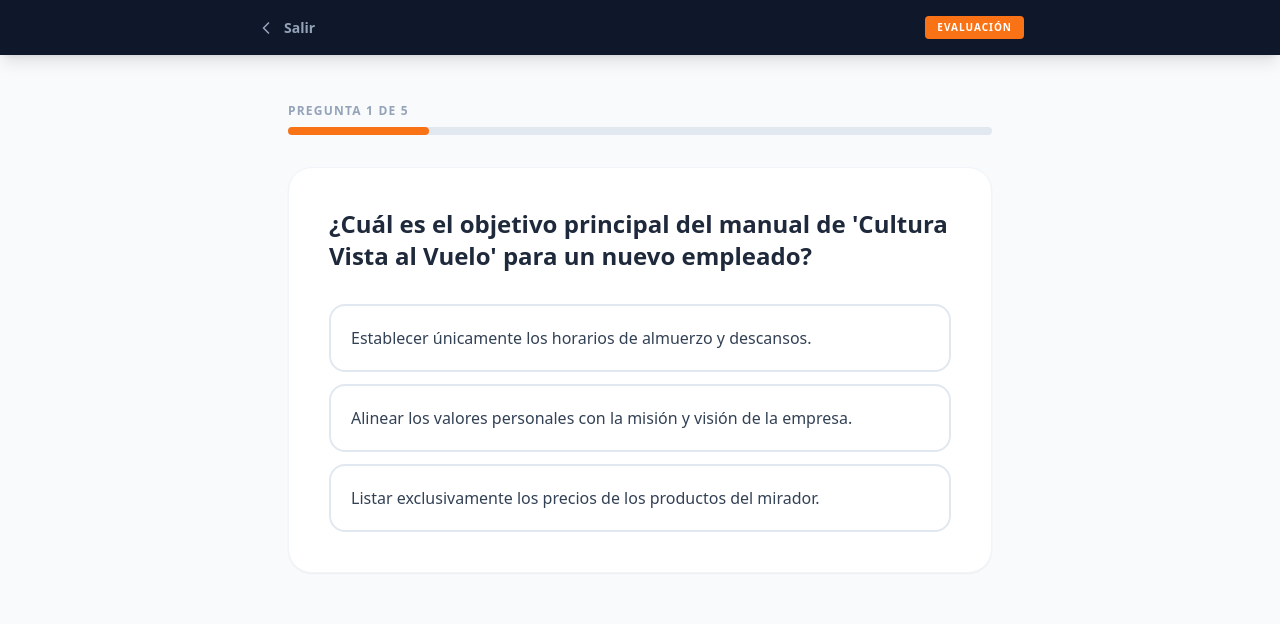
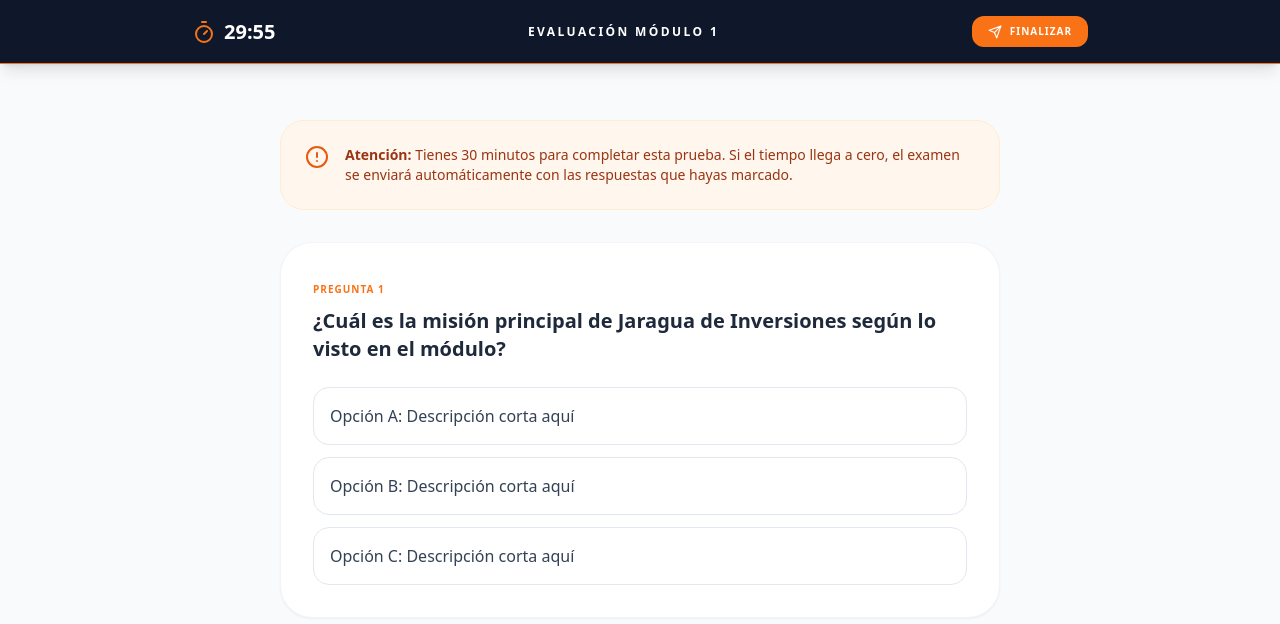
Before and after one commit to equipomarketing94-ops/portal-capacitacion, a Next.js app: page /examen in a window 1280 px wide. Shown: the top 624 px of the page. Built offline with nearby package versions, Linux system fonts and the light colour scheme.

Commit message:
Boton de tiempo

```diff
--- a/app/examen/page.jsx
+++ b/app/examen/page.jsx
@@ -1,199 +1,134 @@
 'use client';
 
-import React, { useState } from 'react';
-import { CheckCircle, XCircle, ArrowRight, Award, ChevronLeft, MapPin } from 'lucide-react';
-import Link from 'next/link';
+import React, { useState, useEffect } from 'react';
+import { useRouter, useSearchParams } from 'next/navigation';
+import { Timer, Send, AlertCircle, CheckCircle2, Loader2, ArrowLeft } from 'lucide-react';
+import { db } from '../firebase';
+import { doc, updateDoc, increment } from 'firebase/firestore';
 
-export default function ExamenPage() {
-  // Aquí guardamos el estado del examen (en qué pregunta va, su puntaje, etc.)
-  const [preguntaActual, setPreguntaActual] = useState(0);
-  const [puntaje, setPuntaje] = useState(0);
-  const [mostrarResultado, setMostrarResultado] = useState(false);
-  const [opcionSeleccionada, setOpcionSeleccionada] = useState(null);
-  const [respuestaRevisada, setRespuestaRevisada] = useState(false);
+export default function PaginaExamen() {
+  const router = useRouter();
+  const searchParams = useSearchParams();
+  const moduloId = searchParams.get('modulo') || '1';
 
-  // Nuestra base de datos de preguntas del Reglamento de Vista al Vuelo
-  const preguntas = [
-    {
-      pregunta: "¿Cuál es el objetivo principal del manual de 'Cultura Vista al Vuelo' para un nuevo empleado?",
-      opciones: [
-        "Establecer únicamente los horarios de almuerzo y descansos.",
-        "Alinear los valores personales con la misión y visión de la empresa.",
-        "Listar exclusivamente los precios de los productos del mirador."
-      ],
-      respuestaCorrecta: 1 // La opción correcta es la segunda (en programación empezamos a contar desde 0, así que 1 es la segunda)
-    },
-    {
-      pregunta: "En caso de una tormenta eléctrica en el mirador, ¿cuál es el protocolo de seguridad inmediato?",
-      opciones: [
-        "Permitir que los visitantes sigan tomando fotos si usan paraguas.",
-        "Pedir a todos que se reúnan bajo los árboles más altos.",
-        "Evacuar a los visitantes hacia las zonas cubiertas y seguras designadas."
-      ],
-      respuestaCorrecta: 2
-    },
-    {
-      pregunta: "¿Cuál es la importancia de reportar un barandal flojo o una baldosa suelta inmediatamente?",
-      opciones: [
-        "Prevenir accidentes de visitantes y colaboradores en las zonas de altura.",
-        "Evitar que el jefe se enoje durante la inspección mensual.",
-        "Esperar a que alguien se tropiece para comprobar si es peligroso."
-      ],
-      respuestaCorrecta: 0
-    },
-    {
-      pregunta: "Un cliente se queja porque hay mucha niebla y no puede ver la ciudad. ¿Qué acción refleja mejor nuestro servicio?",
-      opciones: [
-        "Decirle que el clima no es culpa de la empresa.",
-        "Ignorar la queja y seguir atendiendo a otros clientes.",
-        "Empatizar y ofrecerle una experiencia alternativa o información sobre el clima."
-      ],
-      respuestaCorrecta: 2
-    },
-    {
-      pregunta: "Al finalizar el turno, ¿cuál es la responsabilidad del colaborador respecto al área de trabajo?",
-      opciones: [
-        "Irme rápido apenas se cumpla la hora exacta, sin importar cómo quede el lugar.",
-        "Dejar el área limpia, organizada y reportar cualquier novedad al siguiente turno.",
-        "Dejar la basura para que el personal de aseo la recoja al día siguiente."
-      ],
-      respuestaCorrecta: 1
+  // --- 1. CONFIGURACIÓN DEL TIEMPO (1800 segundos = 30 min) ---
+  const TIEMPO_INICIAL = 1800;
+  const [segundosRestantes, setSegundosRestantes] = useState(TIEMPO_INICIAL);
+  const [examenFinalizado, setExamenFinalizado] = useState(false);
+  const [enviando, setEnviando] = useState(false);
+
+  // --- 2. LÓGICA DEL CRONÓMETRO ---
+  useEffect(() => {
+    // Si el tiempo se acaba o el examen termina, no hacemos nada
+    if (segundosRestantes <= 0 || examenFinalizado) {
+      if (segundosRestantes === 0) finalizarExamen();
+      return;
     }
-  ];
 
-  // Función que se ejecuta cuando el usuario hace clic en una opción
-  const manejarRespuesta = (indice) => {
-    if (respuestaRevisada) return; // Si ya respondió, no lo deja cambiar
-    setOpcionSeleccionada(indice);
-    setRespuestaRevisada(true);
+    // El 'latido' del reloj: resta 1 segundo cada 1000ms
+    const intervalo = setInterval(() => {
+      setSegundosRestantes((prev) => prev - 1);
+    }, 1000);
 
-    if (indice === preguntas[preguntaActual].respuestaCorrecta) {
-      setPuntaje(puntaje + 1);
+    // Limpiador: detiene el reloj si el usuario se va de la página
+    return () => clearInterval(intervalo);
+  }, [segundosRestantes, examenFinalizado]);
+
+  // --- 3. CONVERTIDOR DE FORMATO (MM:SS) ---
+  const formatearTiempo = (segundos) => {
+    const minutos = Math.floor(segundos / 60);
+    const segs = segundos % 60;
+    return `${minutos}:${segs < 10 ? '0' : ''}${segs}`;
+  };
+
+  // --- 4. FUNCIÓN PARA ENVIAR RESULTADOS ---
+  const finalizarExamen = async () => {
+    if (examenFinalizado) return;
+    setEnviando(true);
+
+    try {
+      const documentoId = localStorage.getItem('colaboradorActivo');
+      if (documentoId) {
+        const colaboradorRef = doc(db, "colaboradores", documentoId);
+
+        // Actualizamos el progreso y bloqueamos el examen de nuevo
+        await updateDoc(colaboradorRef, {
+          progresoTotal: increment(15), // Ejemplo: sube 15% al terminar
+          examenHabilitado: false // ¡IMPORTANTE! Se bloquea automáticamente al terminar
+        });
+      }
+      setExamenFinalizado(true);
+    } catch (error) {
+      console.error("Error al enviar examen:", error);
+    } finally {
+      setEnviando(false);
     }
   };
 
-  // Función para pasar a la siguiente pregunta
-  const siguientePregunta = () => {
-    const siguiente = preguntaActual + 1;
-    if (siguiente < preguntas.length) {
-      setPreguntaActual(siguiente);
-      setOpcionSeleccionada(null);
-      setRespuestaRevisada(false);
-    } else {
-      setMostrarResultado(true);
-    }
-  };
-
-  // Pantalla Final: Cuando ya respondió todas las preguntas
-  if (mostrarResultado) {
-    const porcentaje = Math.round((puntaje / preguntas.length) * 100);
-    const aprobo = porcentaje >= 80;
-
+  if (examenFinalizado) {
     return (
-      <div className="min-h-screen bg-slate-50 flex items-center justify-center p-4">
-        <div className="bg-white rounded-3xl shadow-xl p-8 max-w-md w-full text-center border border-slate-100">
-          <Award size={80} className={`mx-auto mb-6 ${aprobo ? 'text-green-500' : 'text-red-500'}`} />
-          <h2 className="text-3xl font-black text-slate-800 mb-2">
-            {aprobo ? '¡Felicitaciones!' : 'Sigue intentando'}
-          </h2>
-          <p className="text-slate-500 mb-8">Has completado la evaluación del Reglamento Interno.</p>
-
-          <div className="bg-slate-50 rounded-2xl p-6 mb-8 border border-slate-100">
-            <p className="text-sm font-bold text-slate-400 uppercase tracking-widest mb-1">Tu Calificación</p>
-            <p className={`text-5xl font-black ${aprobo ? 'text-green-600' : 'text-red-600'}`}>
-              {porcentaje}%
-            </p>
-            <p className="text-sm text-slate-500 mt-2">Acertaste {puntaje} de {preguntas.length} preguntas</p>
+      <div className="min-h-screen bg-slate-50 flex items-center justify-center p-6 text-center">
+        <div className="bg-white p-10 rounded-[3rem] shadow-xl max-w-md border border-slate-100">
+          <div className="w-20 h-20 bg-green-100 text-green-600 rounded-full flex items-center justify-center mx-auto mb-6">
+            <CheckCircle2 size={48} />
           </div>
-
-          <Link href="/progreso" className="block w-full bg-slate-900 text-white py-4 rounded-xl font-bold uppercase tracking-widest hover:bg-orange-600 transition-colors shadow-lg">
+          <h2 className="text-3xl font-black text-slate-900 mb-4">¡Examen Recibido!</h2>
+          <p className="text-slate-500 font-medium mb-8">Tu evaluación ha sido guardada. El administrador revisará tus resultados pronto.</p>
+          <button
+            onClick={() => router.push('/progreso')}
+            className="w-full py-4 bg-slate-900 text-white rounded-2xl font-black uppercase tracking-widest hover:bg-orange-600 transition-all"
+          >
             Volver al Portal
-          </Link>
+          </button>
         </div>
       </div>
     );
   }
 
-  // Pantalla del Examen (Mientras está respondiendo)
   return (
     <div className="min-h-screen bg-slate-50 font-sans pb-12">
-      {/* Barra superior */}
-      <nav className="bg-slate-900 text-white p-4 shadow-lg">
-        <div className="max-w-3xl mx-auto flex justify-between items-center">
-          <Link href="/progreso" className="text-slate-400 hover:text-white transition-colors flex items-center gap-2 text-sm font-bold">
-            <ChevronLeft size={20} /> Salir
-          </Link>
-          <div className="text-[10px] font-bold uppercase tracking-widest bg-orange-500 px-3 py-1 rounded">
-            Evaluación
+      {/* Barra de Tiempo fija arriba */}
+      <nav className="bg-slate-900 text-white p-4 sticky top-0 z-20 shadow-lg border-b border-orange-500">
+        <div className="max-w-4xl mx-auto flex justify-between items-center">
+          <div className="flex items-center gap-2">
+            <Timer className={segundosRestantes < 300 ? 'text-red-500 animate-pulse' : 'text-orange-500'} />
+            <span className="text-xl font-black tabular-nums">
+              {formatearTiempo(segundosRestantes)}
+            </span>
           </div>
+          <h1 className="text-xs font-black uppercase tracking-[0.2em] hidden sm:block">Evaluación Módulo {moduloId}</h1>
+          <button
+            onClick={finalizarExamen}
+            disabled={enviando}
+            className="bg-orange-500 hover:bg-orange-600 text-white px-4 py-2 rounded-xl text-[10px] font-black uppercase tracking-widest transition-all flex items-center gap-2"
+          >
+            {enviando ? <Loader2 className="animate-spin" size={14} /> : <Send size={14} />}
+            Finalizar
+          </button>
         </div>
       </nav>
 
-      <div className="max-w-3xl mx-auto p-4 md:p-8 mt-4">
-        {/* Barra de progreso del examen */}
-        <div className="mb-8">
-          <div className="flex justify-between items-end mb-2">
-            <span className="text-xs font-bold text-slate-400 uppercase tracking-widest">
-              Pregunta {preguntaActual + 1} de {preguntas.length}
-            </span>
-          </div>
-          <div className="w-full bg-slate-200 rounded-full h-2">
-            <div
-              className="bg-orange-500 h-2 rounded-full transition-all duration-500"
-              style={{ width: `${((preguntaActual + 1) / preguntas.length) * 100}%` }}
-            ></div>
-          </div>
+      <div className="max-w-3xl mx-auto p-6 mt-8">
+        <div className="bg-orange-50 border border-orange-100 p-6 rounded-3xl flex gap-4 mb-8">
+          <AlertCircle className="text-orange-600 shrink-0" />
+          <p className="text-sm text-orange-800 font-medium">
+            <strong>Atención:</strong> Tienes 30 minutos para completar esta prueba. Si el tiempo llega a cero, el examen se enviará automáticamente con las respuestas que hayas marcado.
+          </p>
         </div>
 
-        {/* Tarjeta de la Pregunta */}
-        <div className="bg-white rounded-3xl shadow-sm p-6 md:p-10 border border-slate-100">
-          <h2 className="text-xl md:text-2xl font-bold text-slate-800 mb-8 leading-relaxed">
-            {preguntas[preguntaActual].pregunta}
-          </h2>
-
-          <div className="space-y-3">
-            {preguntas[preguntaActual].opciones.map((opcion, index) => {
-              let claseBoton = "border-slate-200 text-slate-700 hover:border-orange-300 hover:bg-orange-50";
-              let Icono = null;
-
-              if (respuestaRevisada) {
-                if (index === preguntas[preguntaActual].respuestaCorrecta) {
-                  claseBoton = "border-green-500 bg-green-50 text-green-800";
-                  Icono = <CheckCircle className="text-green-500" size={24} />;
-                } else if (index === opcionSeleccionada) {
-                  claseBoton = "border-red-500 bg-red-50 text-red-800";
-                  Icono = <XCircle className="text-red-500" size={24} />;
-                } else {
-                  claseBoton = "border-slate-100 bg-slate-50 text-slate-400 opacity-50";
-                }
-              }
-
-              return (
-                <button
-                  key={index}
-                  onClick={() => manejarRespuesta(index)}
-                  disabled={respuestaRevisada}
-                  className={`w-full text-left p-5 rounded-2xl border-2 transition-all flex items-center justify-between font-medium ${claseBoton}`}
-                >
-                  <span className="pr-4">{opcion}</span>
-                  {Icono && <span className="shrink-0">{Icono}</span>}
+        {/* AQUÍ IRÁN LAS PREGUNTAS MÁS ADELANTE */}
+        <div className="space-y-6">
+          <div className="bg-white p-8 rounded-[2rem] border border-slate-100 shadow-sm">
+            <span className="text-[10px] font-black text-orange-500 uppercase tracking-widest">Pregunta 1</span>
+            <h3 className="text-xl font-bold text-slate-800 mt-2 mb-6">¿Cuál es la misión principal de Jaragua de Inversiones según lo visto en el módulo?</h3>
+            <div className="space-y-3">
+              {['Opción A: Descripción corta aquí', 'Opción B: Descripción corta aquí', 'Opción C: Descripción corta aquí'].map((opt, i) => (
+                <button key={i} className="w-full p-4 text-left border border-slate-200 rounded-2xl hover:border-orange-500 hover:bg-orange-50 transition-all font-medium text-slate-700">
+                  {opt}
                 </button>
-              );
-            })}
+              ))}
+            </div>
           </div>
-
-          {/* Botón para avanzar, solo aparece cuando ya respondió */}
-          {respuestaRevisada && (
-            <div className="mt-8 flex justify-end animate-fade-in">
-              <button
-                onClick={siguientePregunta}
-                className="bg-slate-900 text-white px-8 py-4 rounded-xl font-bold uppercase tracking-widest flex items-center gap-2 hover:bg-orange-600 transition-colors shadow-lg"
-              >
-                {preguntaActual === preguntas.length - 1 ? 'Ver Resultados' : 'Siguiente'}
-                <ArrowRight size={20} />
-              </button>
-            </div>
-          )}
         </div>
       </div>
     </div>
```
